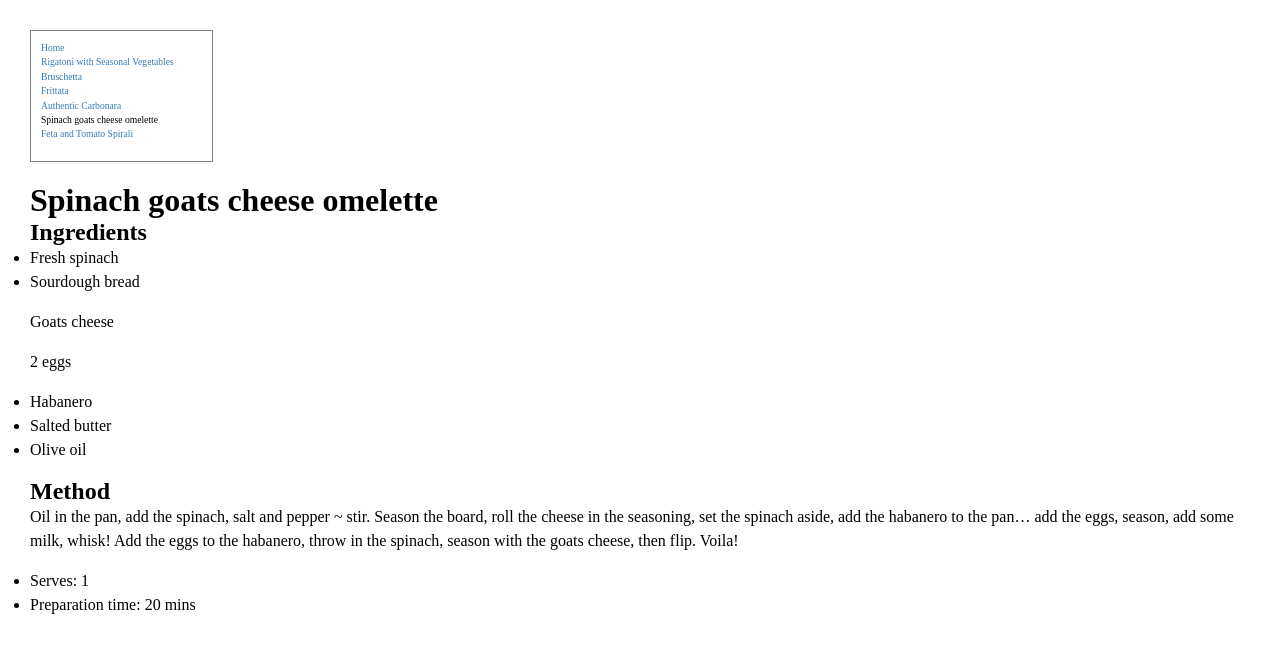
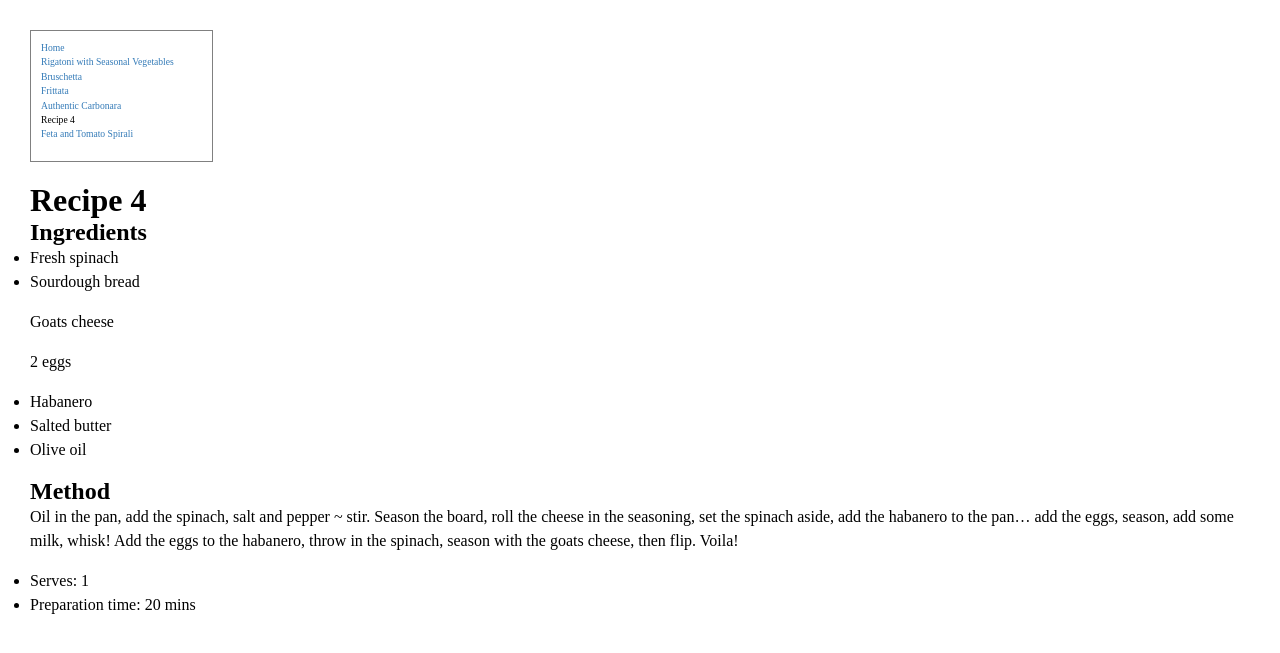
Before and after one commit to Hol1999/Hollyrecipewebsite, a Jekyll site: the page built from _recipes/recipe4.md, in a window 1280 px wide. Shown: the top 653 px of the page. Built offline with Jekyll 4.4.1, drawn with Linux system fonts in a browser that asks for light colours.

Commit message:
Update Recipes “recipe4”

```diff
--- a/_recipes/recipe4.md
+++ b/_recipes/recipe4.md
@@ -1,5 +1,5 @@
 ---
-title: Spinach goats cheese omelette
+title: Recipe 4
 order: 4
 date: 2019-10-19
 layout: recipe
```
